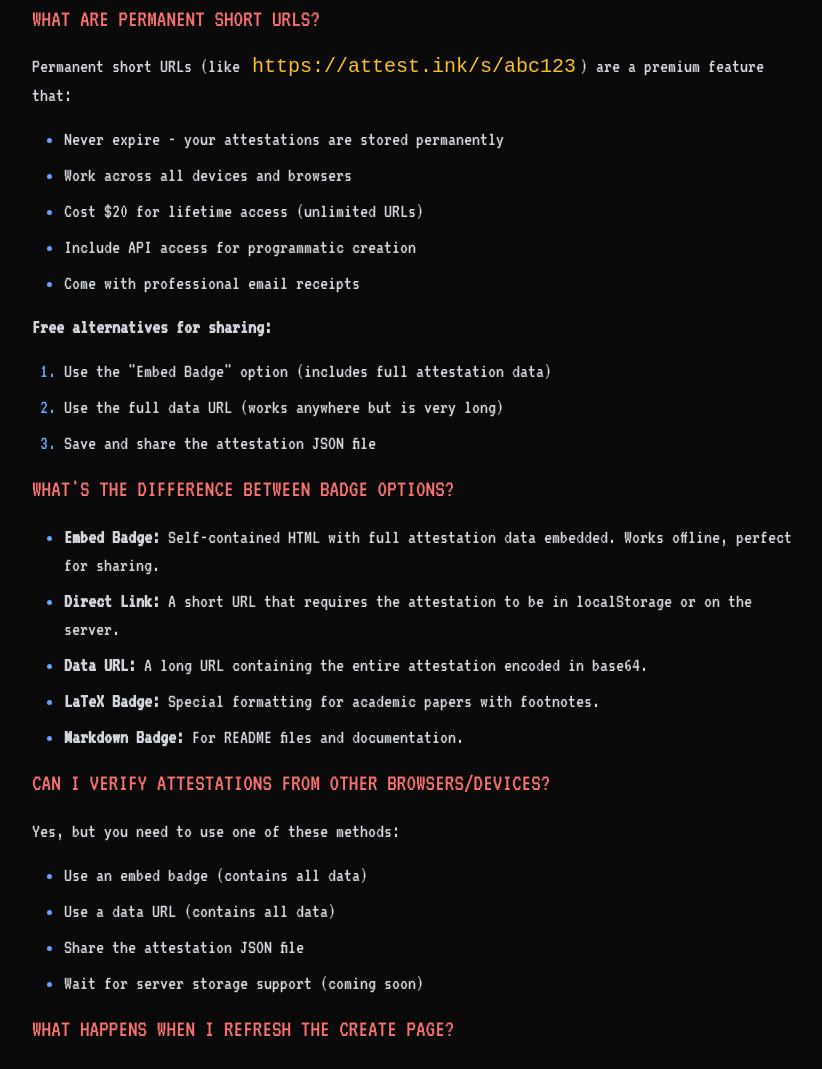
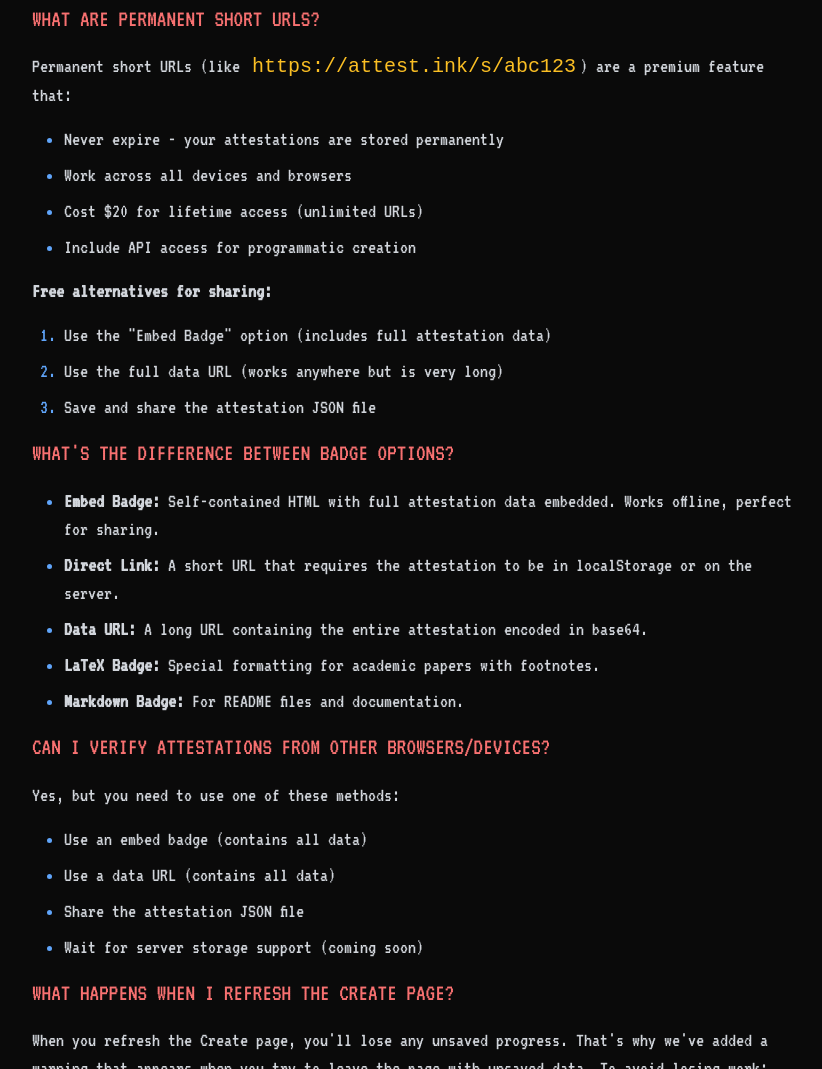
Before and after one commit to statusdothealth/attest.ink, a website: page faq.html in a window 1280 px wide. Shown: the part 806-1875 px from the top of the page, without its empty margins (224-1046 px from the left). Drawn offline with Linux system fonts and the light colour scheme.

Commit message:
Remove professional email receipts lol

```diff
--- a/faq.html
+++ b/faq.html
@@ -83,7 +83,6 @@
                             <li>Work across all devices and browsers</li>
                             <li>Cost $20 for lifetime access (unlimited URLs)</li>
                             <li>Include API access for programmatic creation</li>
-                            <li>Come with professional email receipts</li>
                         </ul>
                         <p><strong>Free alternatives for sharing:</strong></p>
                         <ol>
```
